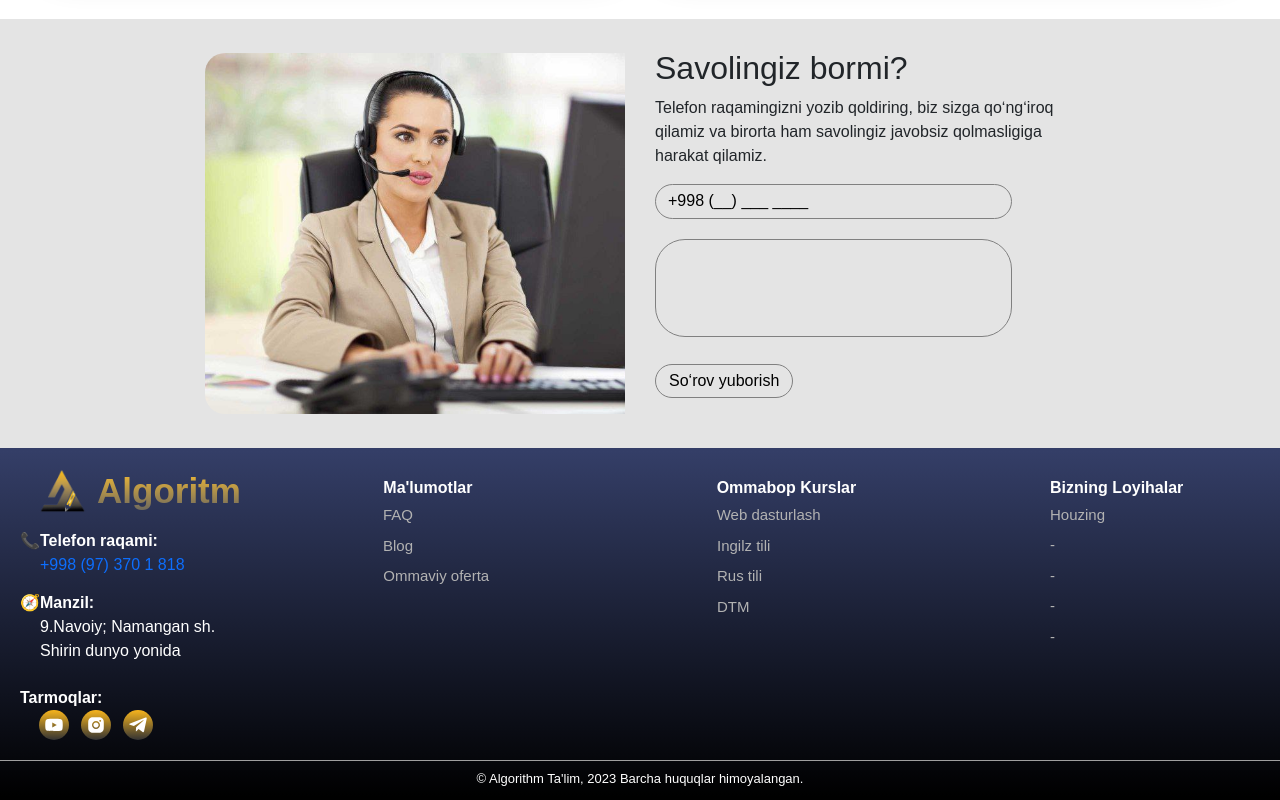
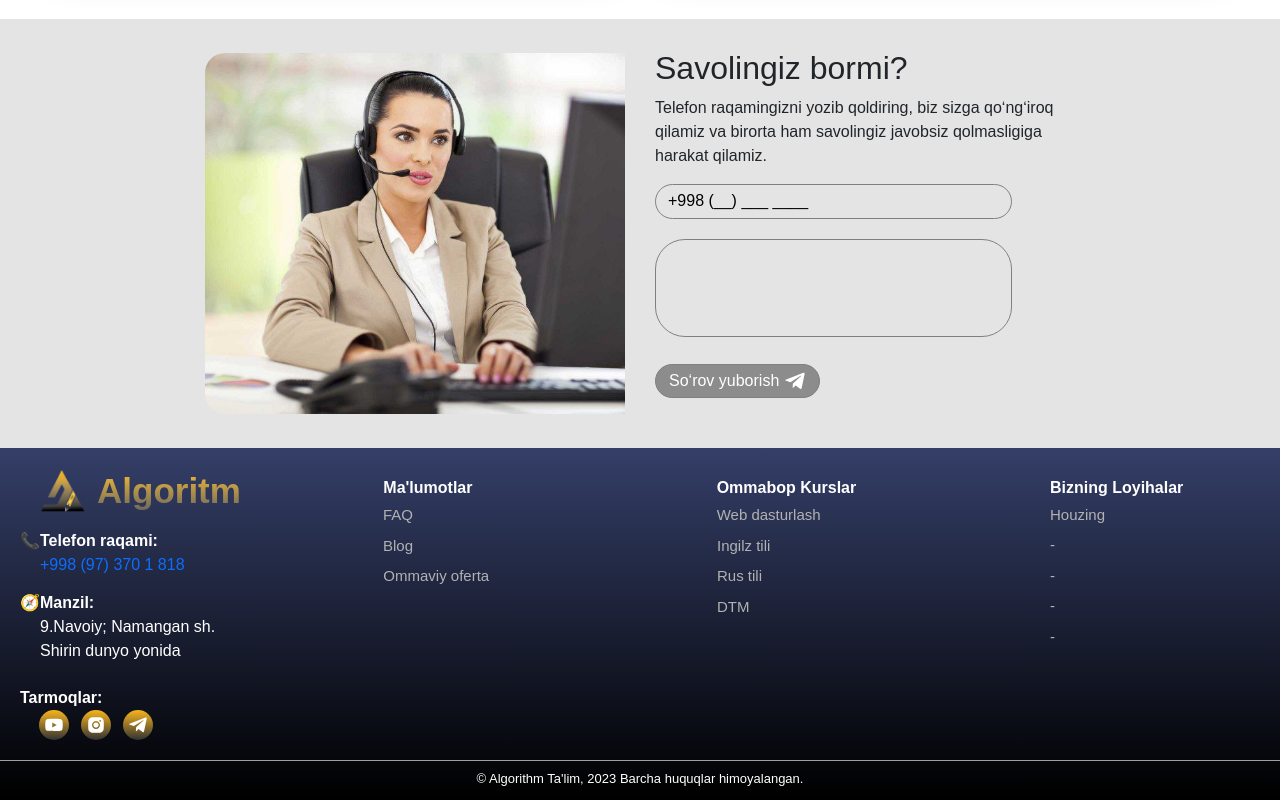
Before and after one commit to azimjon-95/algorint-IT, a React (Create React App) app: page / in a window 1280 px wide. Shown: the part 2213-3013 px from the top of the page. Built offline with nearby package versions, Linux system fonts and the light colour scheme.

Commit message:
Algoritm

```diff
--- a/src/components/Kurslar/Kurslar.js
+++ b/src/components/Kurslar/Kurslar.js
@@ -14,7 +14,7 @@ import Eng from '../../asets/section2/ingliz tili 1.png'
 import Dtm from '../../asets/section2/DTM.png'
 import Aos from "aos";
 import { PatternFormat } from "react-number-format";
-
+import LoadingSpinnerButton from '../leadingBtn/LoadingSpinnerButton'
 const Kurslar = () => {
     useEffect(() => {
         Aos.init({ duration: 700 });
@@ -26,7 +26,7 @@ const Kurslar = () => {
     const [modal2, setModal2] = useState(false);
     const [modal3, setModal3] = useState(false);
     const [modal4, setModal4] = useState(false);
-
+    const [loading, setLoading] = useState(false)
 
 
     const [formData, setFormData] = useState({
@@ -35,14 +35,11 @@ const Kurslar = () => {
         kurs: "",
     });
 
-    const ref = React.useRef(null);
 
-    const onClear = () => {
-        ref.current.value = "";
-    };
+
     const sendMsgToBot = async (e) => {
 
-        e.preventDefault()
+        e.preventDefault("")
         let aaa = `👤<b> O'quvchi ro'yxatdan o'tdi</b>%0A%0A <b>Ismi</b>: ${formData.name}%0A%0A ☎️ Tel: ${formData.number}%0A ✉️ Kurs: ${formData.kurs}%0A `
 
         // let tokenBot = "6230509348:AAHqIOcv8e6rUeikjKdc27-H1rMw1oLux0k"; // Azimjon
@@ -55,7 +52,18 @@ const Kurslar = () => {
         let api = new XMLHttpRequest();
         api.open("GET", tempUrl, true);
         api.send();
+
+
+        setFormData({
+            name: "",
+            number: "",
+            kurs: "",
+        })
     }
+
+    const onClear = () => {
+
+    };
     return (
         <>
             <div data-aos="fade-up" className="oquvkurslari">
@@ -170,9 +178,6 @@ const Kurslar = () => {
                     </div>
                 </div>
             </div>
-            {/* <div className="register_modol" style={open ? { display: "flex" } : {}}>
-                <Register setOpen={setOpen} />
-            </div> */}
 
             <div onClick={() => setModal(false)} className="noneDsp" style={modal ? { display: "block" } : { display: "none" }}></div>
             <div onClick={() => setModal2(false)} className="noneDsp" style={modal2 ? { display: "block" } : { display: "none" }}></div>
@@ -290,7 +295,7 @@ const Kurslar = () => {
                         value={formData.name}
                         onChange={(e) =>
                             setFormData({ ...formData, name: e.target.value })
-                        } ref={ref}
+                        }
                         type="text"
                         placeholder="ism"
                     />
@@ -311,6 +316,7 @@ const Kurslar = () => {
                         onChange={(e) =>
                             setFormData({ ...formData, kurs: e.target.value })
                         }
+
                         name=""
                         id=""
                     >
@@ -320,13 +326,21 @@ const Kurslar = () => {
                         <option value="Ingliz-tili">Ingliz-tili</option>
                         <option value="DTM">DTM</option>
                     </select>
-                    <button onClick={onClear}>
-                        Login
-                    </button>
+
+
+
+
+                    <LoadingSpinnerButton loading={loading} onClick={() => {
+                        setLoading(true)
+                        setTimeout(() => {
+                            setLoading(false)
+                        }, 2000)
+                    }} />
                 </form>
             </div>
         </>
     )
+
 }
 
 export default Kurslar
--- a/src/components/Kurslar/style.css
+++ b/src/components/Kurslar/style.css
@@ -214,7 +214,7 @@
 
 .register>form {
     width: 100%;
-    height: 460px;
+    height: 400px;
 
     display: flex;
     align-items: center;
@@ -260,7 +260,7 @@
     font-weight: 400;
     font-size: 20px;
     line-height: 24px;
-    padding-left: 15px;
+    padding-left: 10px;
     color: #000000;
     outline: none;
     border: none;
@@ -268,19 +268,11 @@
 
 .register>form>button {
     width: 265px;
-
     height: 53px;
 
-    background: #ffffff;
+    background: #29df00;
     box-shadow: 0px 4px 4px rgba(0, 0, 0, 0.25);
-    border-radius: 10px;
-    font-weight: 400;
-    font-size: 20px;
-    line-height: 24px;
-    padding-left: 15px;
-    color: #000000;
-    outline: none;
-    border: none;
+
 }
 
 #btnopen {
@@ -292,7 +284,7 @@
     box-shadow: none;
     width: 70px;
     height: 0;
-    color: red;
+    color: rgb(255, 255, 255);
     font-size: 25px;
 
 }
--- a/src/components/contact/Contact.js
+++ b/src/components/contact/Contact.js
@@ -3,9 +3,11 @@ import "./style.css";
 import dsp from '../../asets/footer/ss.jpg'
 import { PatternFormat } from "react-number-format";
 import Aos from "aos";
-
+import LoadingSpinnerButton from '../leadingBtn/LoadingSpinnerButton'
 
 export const Contact = () => {
+  const [loading, setLoading] = useState(false)
+
   const [formData, setFormData] = useState({
     number: "",
     savol: ""
@@ -27,6 +29,11 @@ export const Contact = () => {
     let api = new XMLHttpRequest();
     api.open("GET", tempUrl, true);
     api.send();
+
+    setFormData({
+      number: "",
+      savol: ""
+    })
   }
   useEffect(() => {
     Aos.init({ duration: 700 });
@@ -57,7 +64,13 @@ export const Contact = () => {
             onChange={(e) =>
               setFormData({ ...formData, savol: e.target.value })
             } name="" id="" cols="30" rows="4"></textarea>
-          <button type="submit">So‘rov yuborish</button>
+          {/* <button type="submit">So‘rov yuborish</button> */}
+          <LoadingSpinnerButton loading={loading} onClick={() => {
+            setLoading(true)
+            setTimeout(() => {
+              setLoading(false)
+            }, 2000)
+          }} />
         </form>
       </div>
     </div>
--- a/src/components/contact/style.css
+++ b/src/components/contact/style.css
@@ -64,7 +64,7 @@
 
   padding: 4px 13px;
   border: none;
-  background-color: transparent;
+  background-color: rgb(140, 140, 140);
   border: 1px solid gray;
   border-radius: 30px;
   margin-bottom: 20px;
--- /dev/null
+++ b/src/components/leadingBtn/LoadingSpinnerButton.css
@@ -0,0 +1,33 @@
+.loading-spinner-button {
+    display: flex;
+    align-items: center;
+    justify-content: center;
+    color: white;
+    cursor: pointer;
+    border: none;
+    border-radius: 10px;
+}
+
+.loading-spinner-button:hover {
+    box-shadow: 10px 10px 5px 129px rgba(0, 0, 0, 0.1) inset;
+    -webkit-box-shadow: 10px 10px 5px 129px rgba(0, 0, 0, 0.1) inset;
+    -moz-box-shadow: 10px 10px 5px 129px rgba(0, 0, 0, 0.1) inset;
+}
+
+.loading-spinner-button>img {
+    width: 40px;
+    margin: 0.5rem;
+}
+
+.loading-spinner-button>svg {
+    font-size: 22px;
+    margin-left: 5px;
+}
+
+
+@media (max-width: 440px) {
+    .loading-spinner-button>img {
+        width: 24px;
+        margin: 0.5rem;
+    }
+}
--- /dev/null
+++ b/src/components/leadingBtn/LoadingSpinnerButton.js
@@ -0,0 +1,16 @@
+import React from 'react'
+import './LoadingSpinnerButton.css';
+import Spinner from './spinner.gif';
+import { FaTelegramPlane } from 'react-icons/fa'
+
+const LoadingSpinnerButton = ({ loading, onClick }) => {
+  return (
+    <button onClick={onClick} className='loading-spinner-button'>
+      {
+        loading ? <img src={Spinner} alt='spinner' /> : <>So‘rov yuborish <FaTelegramPlane /></>
+      }
+    </button>
+  )
+}
+
+export default LoadingSpinnerButton
```
Also changed, not shown: src/components/leadingBtn/spinner.gif (added).
